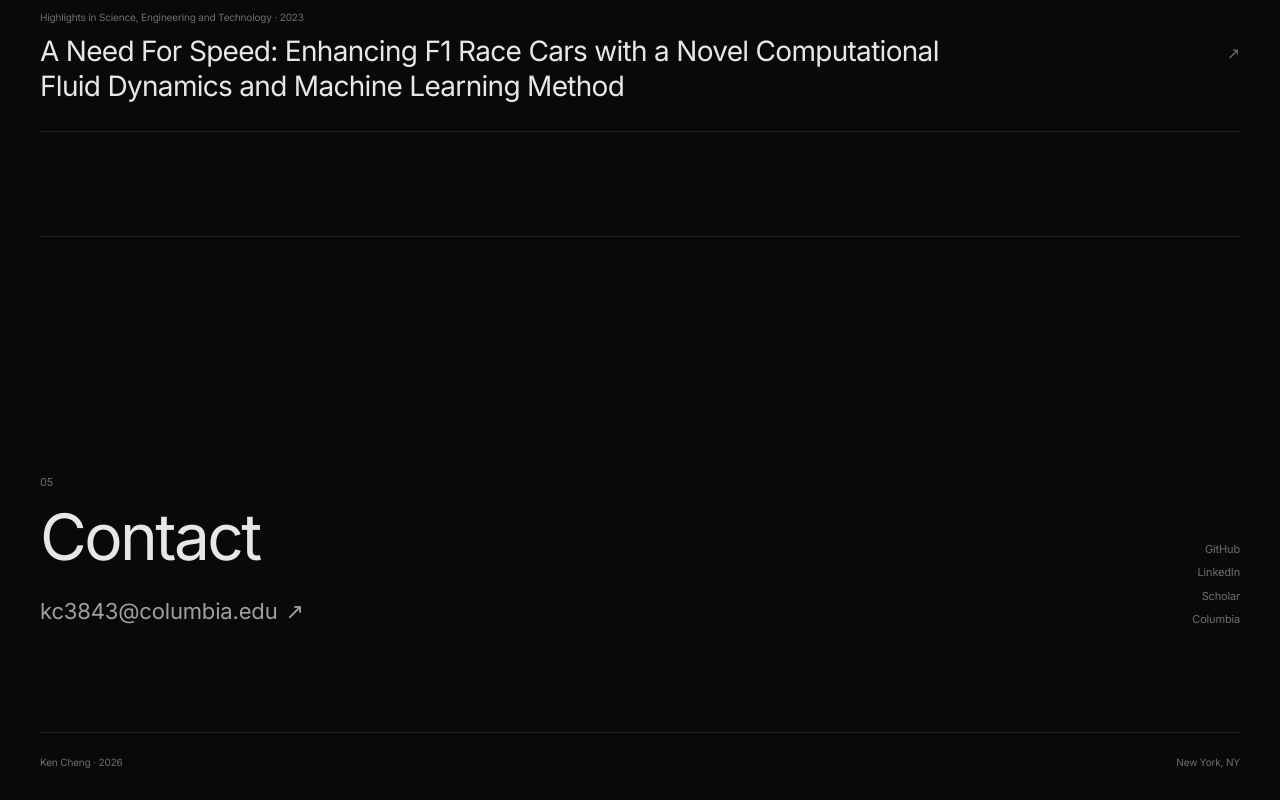
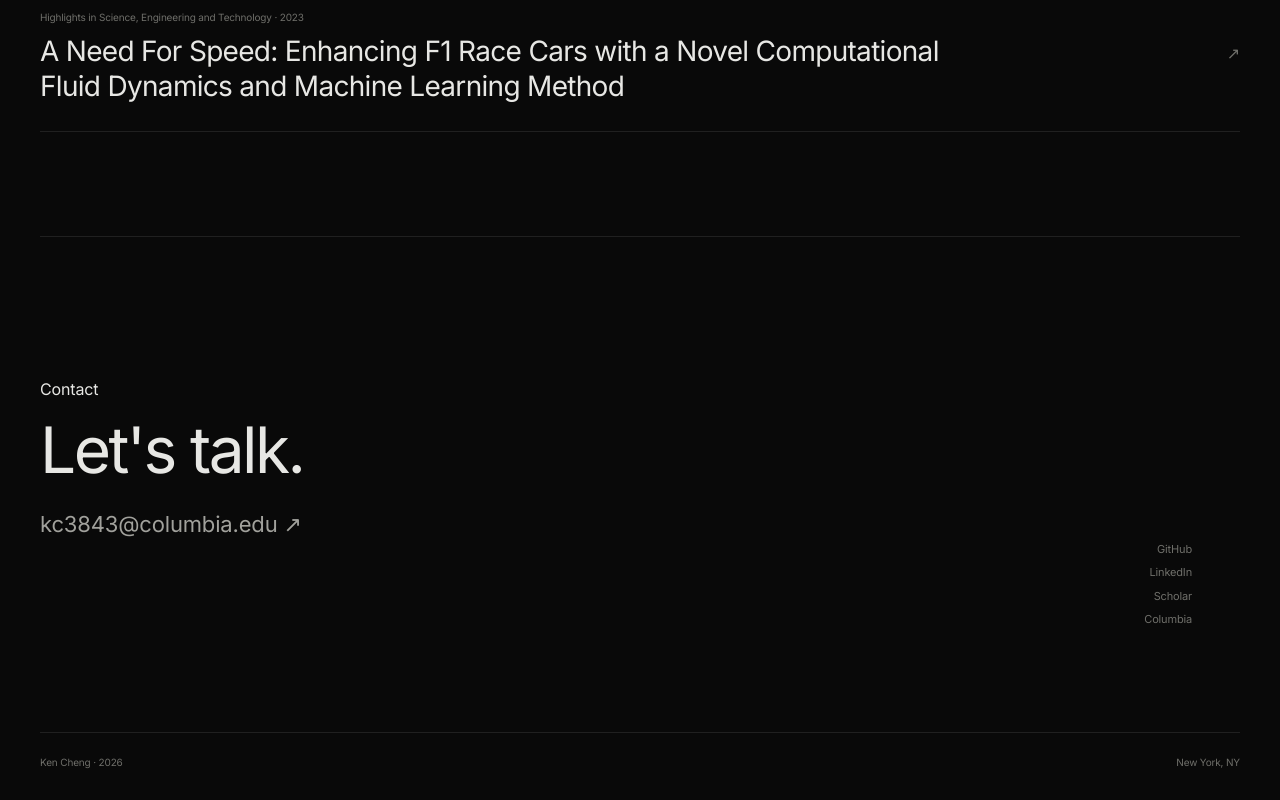
Before and after one commit to kenchengkc/personal-website, a Next.js app: page / in a window 1280 px wide. Shown: the part 5553-6353 px from the top of the page. Built offline with nearby package versions, Linux system fonts and the light colour scheme.

Commit message:
Align contact with narrative layout

```diff
--- a/components/sections/Contact.tsx
+++ b/components/sections/Contact.tsx
@@ -2,15 +2,19 @@ import { site } from "@/lib/site";
 
 export function Contact() {
   return (
-    <section className="contact-section" id="contact">
-      <div data-reveal>
-        <span className="section-number">05</span>
-        <h2>Contact</h2>
-        <a className="contact-email" href={`mailto:${site.email}`}>
-          {site.email}
-          <span aria-hidden="true">↗</span>
+    <section
+      className="contact-section"
+      id="contact"
+      data-scroll-section
+      data-scroll-label="CONTACT"
+    >
+      <div className="reading-column">
+        <p className="section-kicker" data-reveal>Contact</p>
+        <h2 data-reveal>Let&apos;s talk.</h2>
+
+        <a className="contact-email" href={`mailto:${site.email}`} data-reveal>
+          {site.email} ↗
         </a>
-      </div>
 
         <div className="contact-links" data-reveal>
           <a href={site.socials.github} target="_blank" rel="noopener noreferrer">
@@ -30,6 +34,7 @@ export function Contact() {
             Columbia
           </a>
         </div>
+      </div>
     </section>
   );
 }
```
Lines whose indentation alone changed are shown as unchanged.
